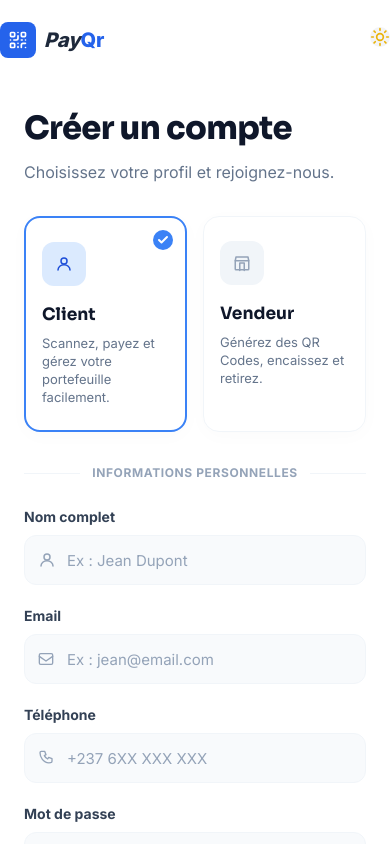
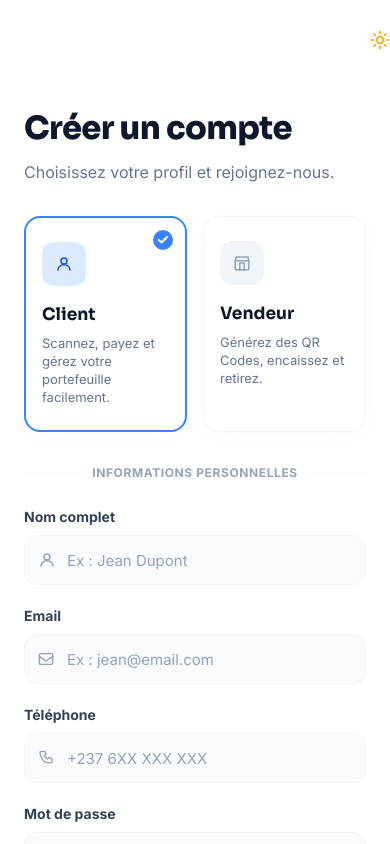
Before and after one commit to behumnle221/Web-version-Qrcode-, a React (Vite) app: page /register in a window 390 px wide. Shown: the top 844 px of the page. Built offline with nearby package versions, Linux system fonts and the light colour scheme.

Commit message:
Standardize ThemeToggle placement across Auth and Dashboard pages

```diff
--- a/src/components/layout/DashboardLayout.jsx
+++ b/src/components/layout/DashboardLayout.jsx
@@ -151,7 +151,7 @@ export default function DashboardLayout() {
               </div>
             </div>
             <div className="flex items-center gap-6">
-              <div className="hidden sm:block">
+              <div>
                 <ThemeToggle />
               </div>
               <button className="relative p-3 rounded-2xl bg-gray-50 dark:bg-gray-800 hover:bg-gray-100 dark:hover:bg-gray-700 transition-colors group">
--- a/src/modules/auth/RegisterPage.jsx
+++ b/src/modules/auth/RegisterPage.jsx
@@ -564,16 +564,8 @@ export default function RegisterPage() {
 
       {/* Main Content Side */}
       <div className="rp-main-side">
-        <header className="h-20 px-6 lg:px-12 flex items-center justify-between">
-          <Link to="/" className="lg:hidden flex items-center gap-2">
-            <div className="w-9 h-9 rounded-lg bg-primary-600 flex items-center justify-center">
-              <QrCode size={20} className="text-white" />
-            </div>
-            <span className="text-xl font-black italic dark:text-white">Pay<span className="text-primary-600 not-italic">Qr</span></span>
-          </Link>
-          <div className="ml-auto">
-            <ThemeToggle />
-          </div>
+        <header className="h-20 px-6 lg:px-12 flex items-center justify-end">
+          <ThemeToggle />
         </header>
 
         <main className="rp-form-scroll-area">
```
